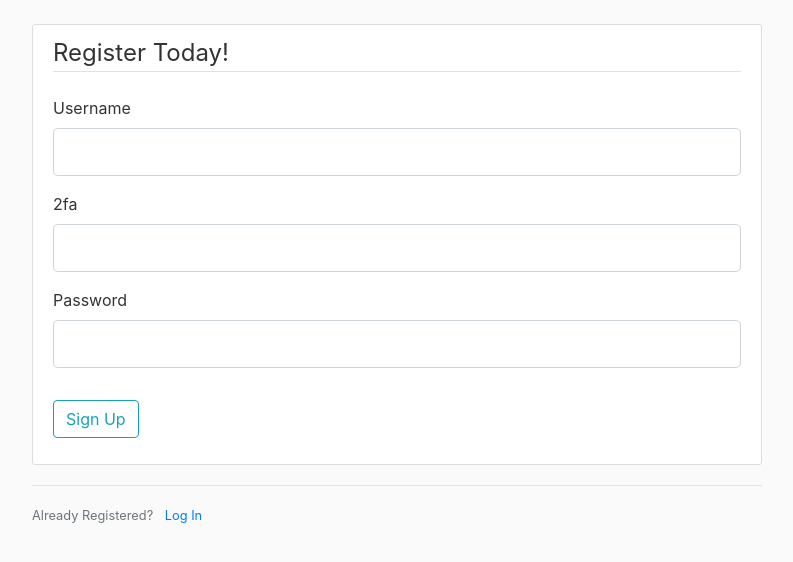
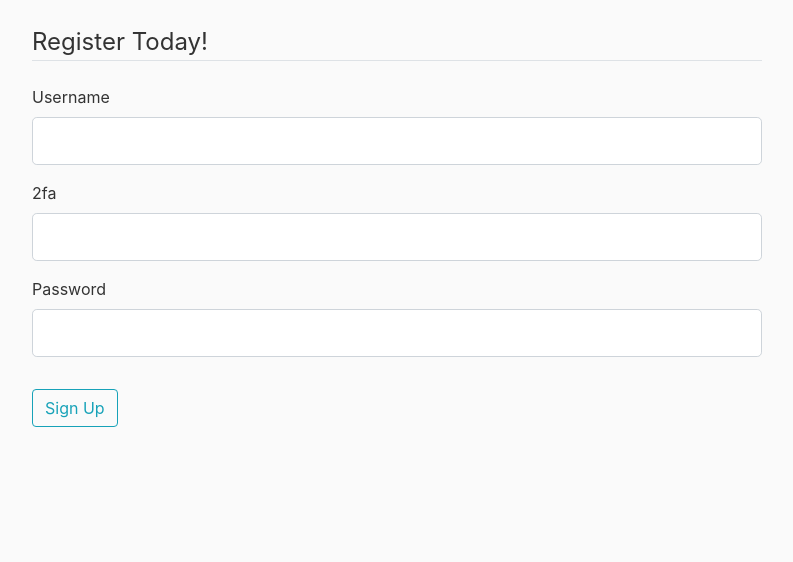
Before and after one commit to jcn20/AppSec_Flask_V, a Flask app: page /register in a window 1280 px wide. Shown: the part 56-618 px from the top of the page, without its empty margins (53-846 px from the left). Run offline with Flask 2, Linux system fonts and the light colour scheme; some libraries are stand-ins or nearby versions.

Commit message:
Last try before emailing. Removed content from div.

```diff
--- a/flask_a2/templates/register.html
+++ b/flask_a2/templates/register.html
@@ -1,6 +1,5 @@
 {%extends "layout.html" %}
 {% block content %}
-    <div class="content-section">
         <form method="POST" action="">
             {{ form.hidden_tag() }}
             <fieldset class="form-group">
@@ -51,14 +50,8 @@
                 </p>
             </fieldset>
 
-                <div class="form-group">
+                <p class="form-group">
                     {{ form.submit(class="btn btn-outline-info") }}
-                </div>
+		</p>
         </form>
-    </div>
-    <div class="border-top pt-3">
-        <small class="text-muted">
-            Already Registered? <a class="ml-2" href="{{ url_for('login') }}"> Log In</a>
-        </small>
-    </div>
 {% endblock content %}
```
